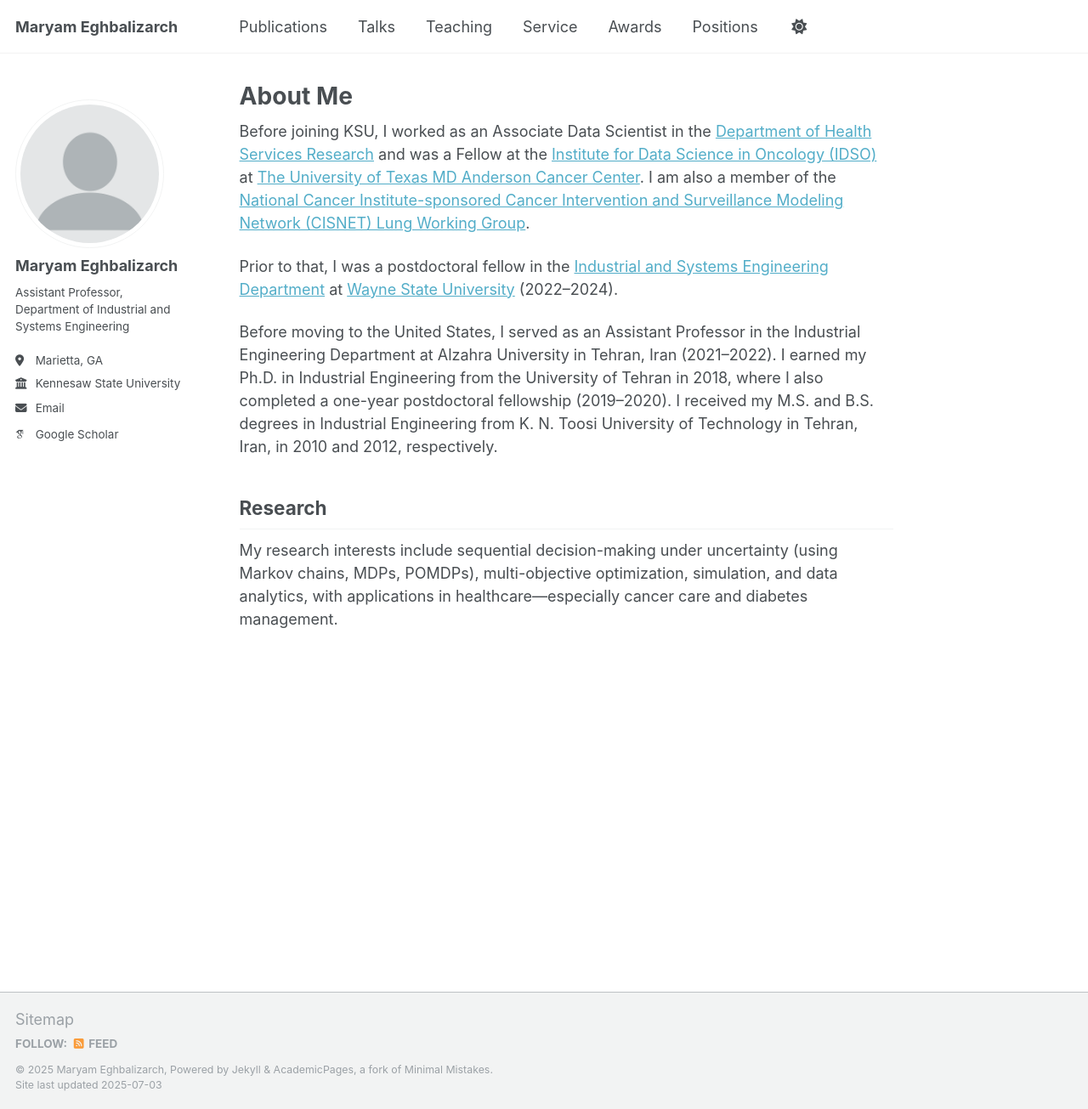
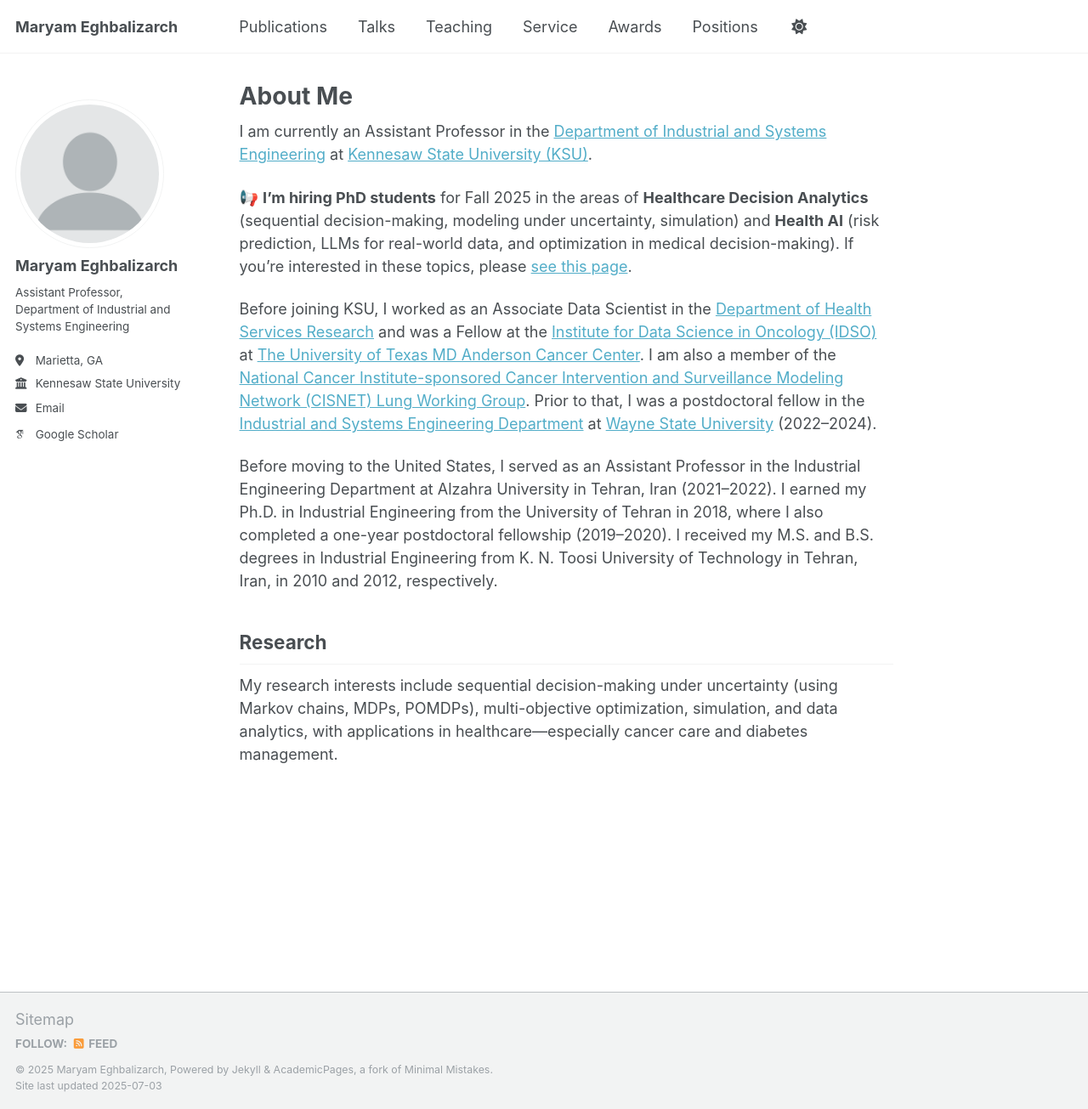
Before and after one commit to meghbalizarch/meghbalizarch.github.io, a Jekyll site: the page built from _pages/about.md, in a window 1280 px wide and 1305 px high. Shown: the whole window at 85% size. Built offline with Jekyll 4.4.1, drawn with Linux system fonts in a browser that asks for light colours; some web fonts are replaced; a script that is not in the unit is left out.

Commit message:
Update about.md

```diff
--- a/_pages/about.md
+++ b/_pages/about.md
@@ -7,9 +7,13 @@ redirect_from:
   - /about.html
 ---
 
-Before joining KSU, I worked as an Associate Data Scientist in the [Department of Health Services Research](https://www.mdanderson.org/research/departments-labs-institutes/departments-divisions/health-services-research.html) and was a Fellow at the [Institute for Data Science in Oncology (IDSO)](https://www.mdanderson.org/research/departments-labs-institutes/institutes/institute-for-data-science-in-oncology.html) at [The University of Texas MD Anderson Cancer Center](https://www.mdanderson.org/). I am also a member of the [National Cancer Institute-sponsored Cancer Intervention and Surveillance Modeling Network (CISNET) Lung Working Group](https://cisnet.cancer.gov/lung/).
+I am currently an Assistant Professor in the [Department of Industrial and Systems Engineering](https://www.kennesaw.edu/spceet/academics/industrial-systems-engineering/index.php) at [Kennesaw State University (KSU)](https://www.kennesaw.edu/).
 
-Prior to that, I was a postdoctoral fellow in the [Industrial and Systems Engineering Department](https://engineering.wayne.edu/industrial-systems) at [Wayne State University](https://wayne.edu/) (2022–2024).
+<div class="highlight-box">
+  <p>📢 <strong>I’m hiring PhD students</strong> for Fall 2025 in the areas of <strong>Healthcare Decision Analytics</strong> (sequential decision-making, modeling under uncertainty, simulation) and <strong>Health AI</strong> (risk prediction, LLMs for real-world data, and optimization in medical decision-making). If you’re interested in these topics, please <a href="/join">see this page</a>.</p>
+</div>
+
+Before joining KSU, I worked as an Associate Data Scientist in the [Department of Health Services Research](https://www.mdanderson.org/research/departments-labs-institutes/departments-divisions/health-services-research.html) and was a Fellow at the [Institute for Data Science in Oncology (IDSO)](https://www.mdanderson.org/research/departments-labs-institutes/institutes/institute-for-data-science-in-oncology.html) at [The University of Texas MD Anderson Cancer Center](https://www.mdanderson.org/). I am also a member of the [National Cancer Institute-sponsored Cancer Intervention and Surveillance Modeling Network (CISNET) Lung Working Group](https://cisnet.cancer.gov/lung/). Prior to that, I was a postdoctoral fellow in the [Industrial and Systems Engineering Department](https://engineering.wayne.edu/industrial-systems) at [Wayne State University](https://wayne.edu/) (2022–2024).
 
 Before moving to the United States, I served as an Assistant Professor in the Industrial Engineering Department at Alzahra University in Tehran, Iran (2021–2022). I earned my Ph.D. in Industrial Engineering from the University of Tehran in 2018, where I also completed a one-year postdoctoral fellowship (2019–2020). I received my M.S. and B.S. degrees in Industrial Engineering from K. N. Toosi University of Technology in Tehran, Iran, in 2010 and 2012, respectively.
 
```
